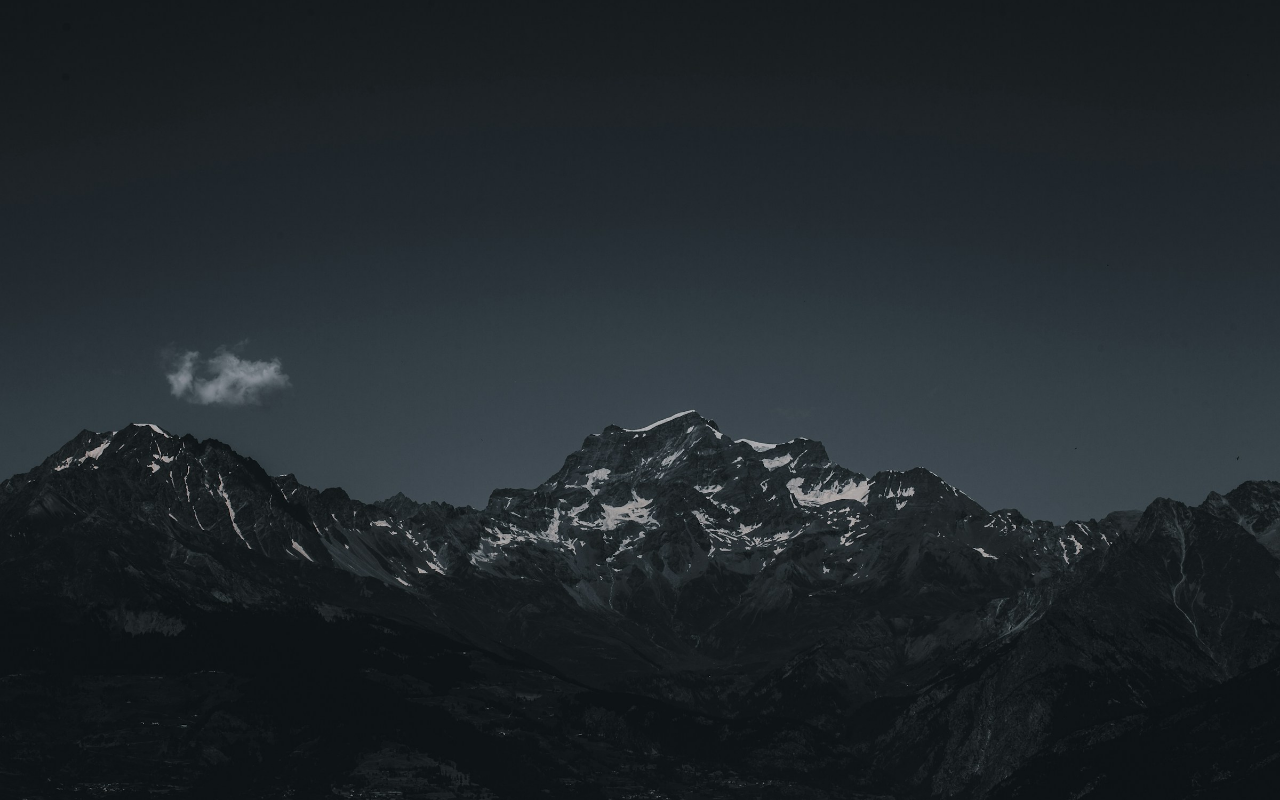
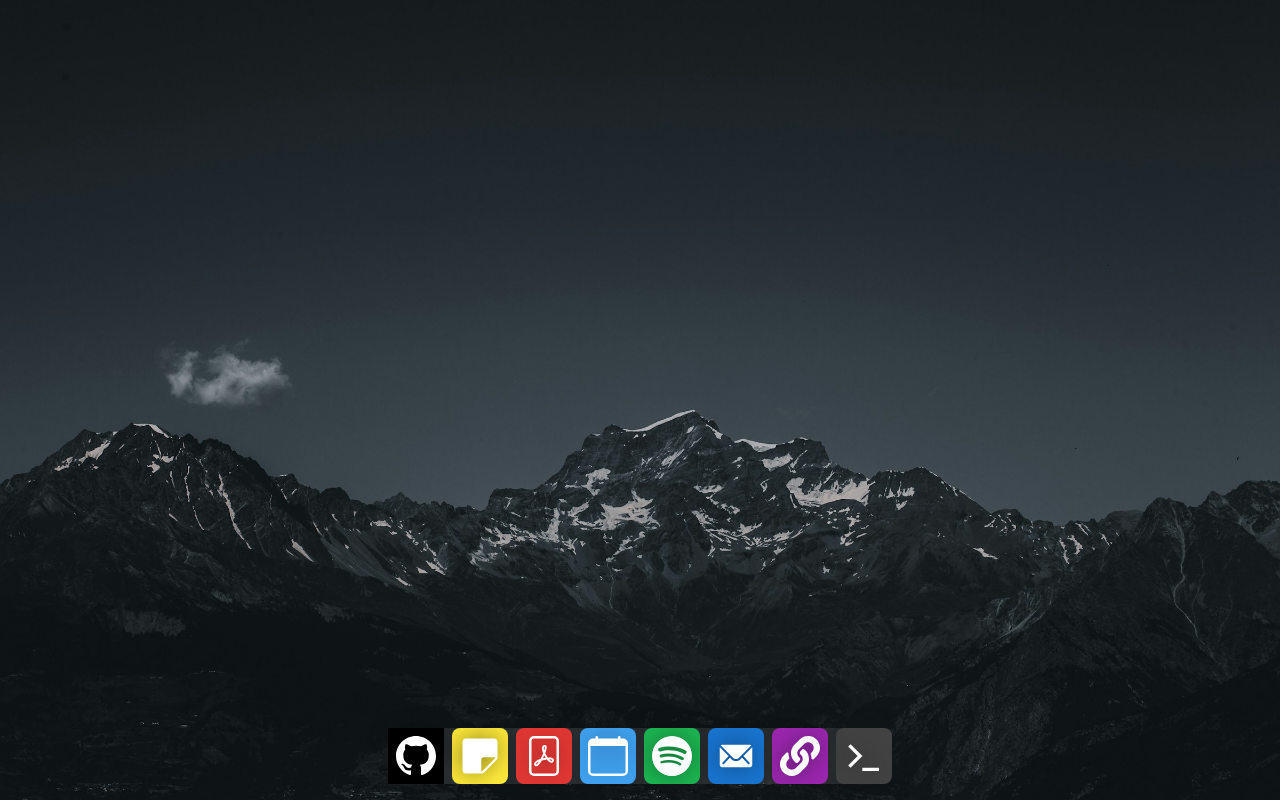
Before and after one commit to ritam-g/macos-desktop-react, a React (Vite) app: page / in a window 1280 px wide. Built offline with nearby package versions, Linux system fonts and the light colour scheme.

Commit message:
Dock setion is added with animaiton

```diff
--- a/src/App.jsx
+++ b/src/App.jsx
@@ -1,10 +1,12 @@
 import React from 'react'
 import './app.scss'
+import Dock from './components/Dock'
 function App() {
   return (
     <>
      <main>
-      </main>
+      <Dock/>
+    </main>
     </>
   )
 }
--- a/src/app.scss
+++ b/src/app.scss
@@ -19,4 +19,5 @@ main{
     background-position: center;
     background-size: cover;
     background-repeat: no-repeat;
+
 }
--- /dev/null
+++ b/src/components/Dock.jsx
@@ -0,0 +1,20 @@
+import React from 'react'
+import "./Dock.scss"
+function Dock() {
+  return (
+
+      <footer className='Dock'>
+        <div className="icon github"><img src="/doc-icons/github.svg" alt="" /></div>
+        <div className="icon note"><img src="/doc-icons/note.svg" alt="" /></div>
+        <div className="icon pdf"><img src="/doc-icons/pdf.svg" alt="" /></div>
+        <div className="icon calender"><img src="/doc-icons/calender.svg" alt="" /></div>
+        <div className="icon spotify"><img src="/doc-icons/spotify.svg" alt="" /></div>
+        <div className="icon mail"><img src="/doc-icons/mail.svg" alt="" /></div>
+        <div className="icon link"><img src="/doc-icons/link.svg" alt="" /></div>
+        <div className="icon cli"><img src="/doc-icons/cli.svg" alt="" /></div>
+      </footer>
+
+  )
+}
+
+export default Dock
--- /dev/null
+++ b/src/components/Dock.scss
@@ -0,0 +1,67 @@
+.Dock{
+    display: flex;
+    gap: 0.5rem;
+    position: absolute;
+    bottom: 1rem;
+    left: 50%;
+    transform: translateX(-50%);
+    background: rgba(255, 255, 255, 0.1);
+    border-radius: 1rem;
+    backdrop-filter: blur(10px);
+    box-shadow: 0 4px 30px rgba(0, 0, 0, 0.1);
+    .icon{
+        padding: 0.5rem;
+        display: flex;
+        align-items: center;
+        justify-content: center;
+        transition: all 0.5s cubic-bezier(0.23, 1, 0.320, 1);
+    }
+    .github, .note, .pdf, .calender, .spotify, .mail, .link, .cli{
+        img{
+            width: 2.5rem;
+            height: 2.5rem;
+            filter: drop-shadow(0 0 0.75rem rgba(0, 0, 0, 0.5));
+        }
+    }
+    .github{
+        background-color: black;
+    }
+    .note{
+        background-color: #FFEB3B;
+        border-radius: 0.5rem;
+    }
+    .pdf{
+        background-color: #E53935;
+        border-radius: 0.5rem;
+    }
+    .calender{
+        background-color: #42A5F5;
+        border-radius: 0.5rem;
+    }
+    .spotify{
+        background-color: #1DB954;
+        border-radius: 0.5rem;
+    }
+    .mail{
+        background-color: #1976D2;
+        border-radius: 0.5rem;
+    }
+    .link{
+        background-color: #9C27B0;
+        border-radius: 0.5rem;
+    }
+    .cli{
+        background-color: #424242;
+        border-radius: 0.5rem;
+    }
+
+    .icon:hover{
+        transform: scale(1.2) translateY(-20%);
+        cursor: pointer;
+    }
+    .icon:hover + .icon,
+    .icon:has(+ .icon:hover){
+        transform: scale(1.1) translateY(-10%);
+    }
+
+}
```
